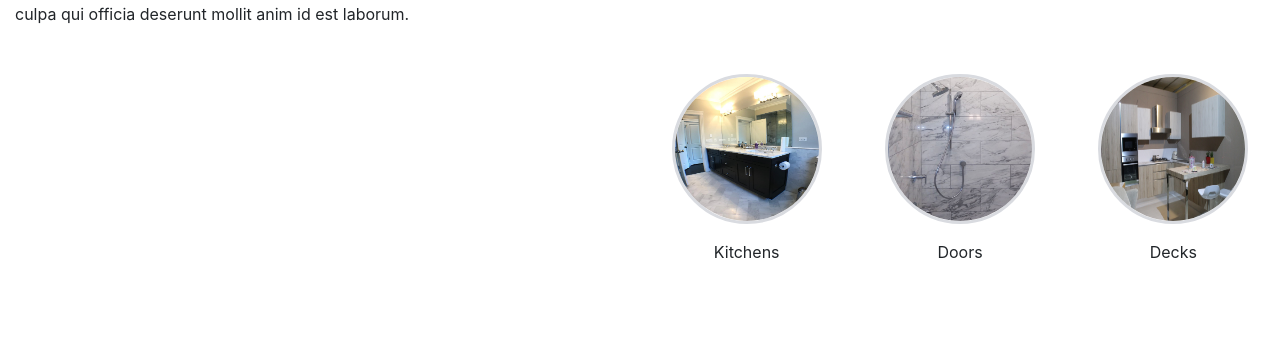
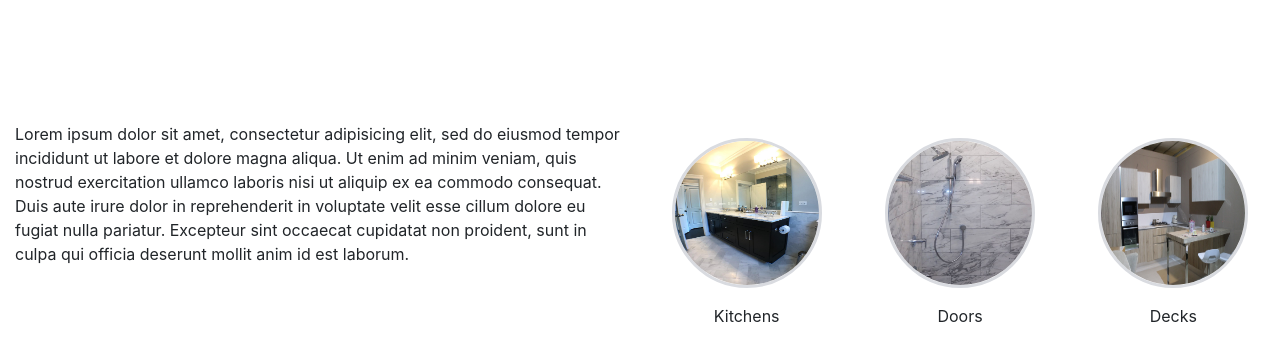
Before and after one commit to VergilKellley/kolingroup, a plain HTML site: page index.html in a window 1280 px wide. Shown: the part 573-930 px from the top of the page. Drawn offline with nearby package versions, Linux system fonts and the light colour scheme; files that its build step writes are made by us from their sources.

Commit message:
added styles to gallery text

```diff
--- a/scss/styles.scss
+++ b/scss/styles.scss
@@ -108,13 +108,18 @@ ul {
 	}
 
 
+.gallery-container{
+		margin-top:15rem;
 
+.gallery-text{
+	margin-top:18rem;
+}
 .gallery{
 
 	text-align:center;
 
  img{
-	margin-top:12rem;
+	margin-top:1rem;
 	height:150px;
 	width:150px;
 	border-radius:100px;
@@ -131,6 +136,7 @@ ul {
 		text-align:center;
 	}
 }
+}
 
 .bottom{
 	height:30rem;
```
